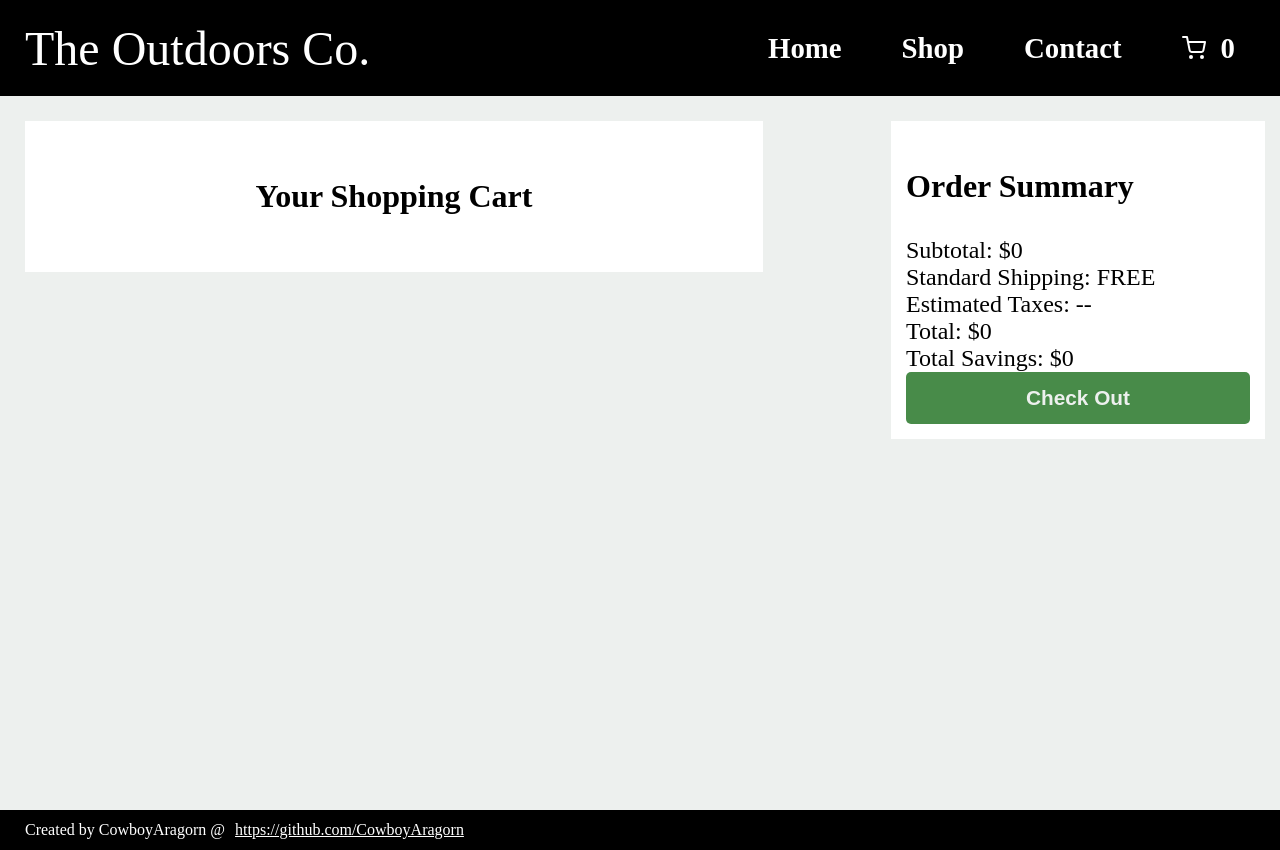
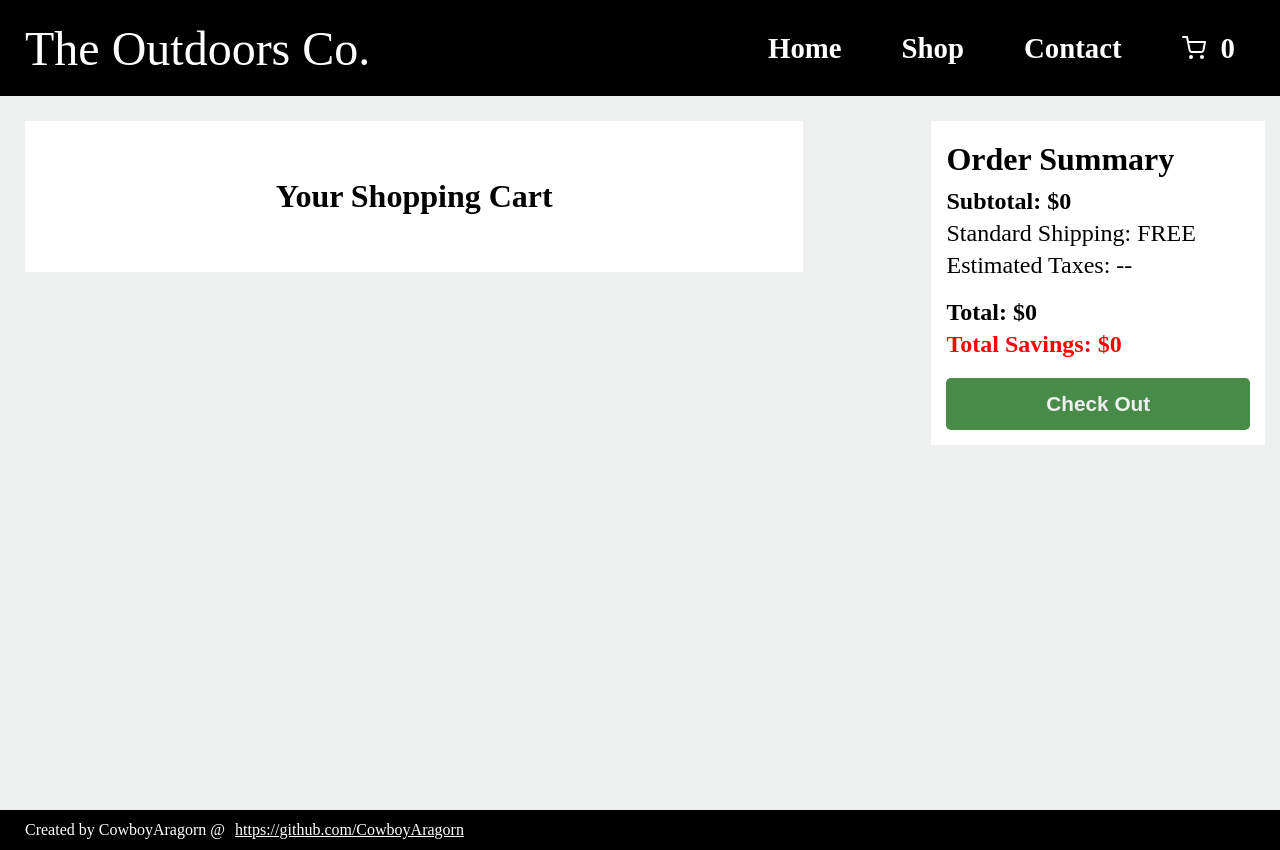
Before and after one commit to CowboyAragorn/shopping-cart, a React (Create React App) app: page /checkout in a window 1280 px wide. Built offline with nearby package versions, Linux system fonts and the light colour scheme.

Commit message:
style: fit images to prevent stretch

```diff
--- a/src/components/Home.js
+++ b/src/components/Home.js
@@ -8,7 +8,8 @@ const HomeContainer = styled.div`
   height: ${(props) => props.theme.sizing.mainHeight};
   background-image: url(${mtBackground});
   background-repeat: no-repeat;
-  background-size: 100% 90vh;
+  background-size: cover;
+  background-position: 25% 25%;
   box-shadow: 0pt 30px;
 `;
 
--- a/src/components/Shop.js
+++ b/src/components/Shop.js
@@ -42,6 +42,7 @@ const ItemContainer = styled.div`
   border-radius: 10px;
 `;
 const ItemImage = styled.img`
+  object-fit: contain;
   width: 350px;
   height: 450px;
   margin: 0;
--- a/src/components/checkout/Checkout.js
+++ b/src/components/checkout/Checkout.js
@@ -46,7 +46,7 @@ const ItemInfoWrapper = styled.div`
   width: 70%;
   align-items: flex-end;
   justify-items: center;
-  border: 1pt solid black;
+  border-bottom: 1pt solid black;
 `;
 const ItemFlexContainer = styled.div`
   display: flex;
@@ -60,6 +60,7 @@ const QuanitityFlexContainer = styled.div`
   gap: 5px;
 `;
 const ItemImage = styled.img`
+  object-fit: contain;
   width: 100px;
   height: 100px;
   margin: 0;
--- a/src/components/checkout/PaymentContainer.js
+++ b/src/components/checkout/PaymentContainer.js
@@ -1,6 +1,46 @@
 import React from "react";
 import styled from "styled-components";
 
+const CheckoutContainer = styled.div`
+  position: sticky;
+  display: flex;
+  top: 15px;
+  flex-direction: column;
+  justify-content: flex-start;
+  align-self: flex-start;
+  width: 25%;
+  padding: 15px;
+  margin-right: 15px;
+  background-color: white;
+`;
+const TotalingContainer = styled.div`
+  display: flex;
+  flex-direction: column;
+  gap: 5px;
+  margin-bottom: 20px;
+`;
+
+const StyledHeader = styled.h3`
+  font-size: 2rem;
+  margin-top: 5px;
+  margin-bottom: 10px;
+`;
+
+const StyledTotal = styled.p`
+  margin: 0;
+  font-size: 1.5rem;
+  font-weight: bold;
+`;
+const StyledSavings = styled.p`
+  margin: 0;
+  font-size: 1.5rem;
+  color: red;
+  font-weight: bold;
+`;
+const ItemTitle = styled.p`
+  margin: 0;
+  font-size: 1.5rem;
+`;
 const CheckoutBtn = styled.button`
   padding: 14px;
   font-size: 1.3rem;
@@ -18,38 +58,22 @@ const CheckoutBtn = styled.button`
     padding: 11px;
   }
 `;
-const CheckoutContainer = styled.div`
-  position: sticky;
-  display: flex;
-  top: 15px;
-  flex-direction: column;
-  justify-content: center;
-  align-self: flex-start;
-  width: 30%;
-  padding: 15px;
-  margin-right: 15px;
-  background-color: white;
-`;
-const StyledHeader = styled.h3`
-  font-size: 2rem;
-`;
-const ItemTitle = styled.p`
-  display: flex0;
-  margin: 0;
-  font-size: 1.5rem;
-`;
 
 const PaymentContainer = (props) => {
   return (
     <CheckoutContainer>
       <StyledHeader>Order Summary</StyledHeader>
-      <ItemTitle>Subtotal: ${props.totalCalc}</ItemTitle>
-      <ItemTitle>Standard Shipping: FREE</ItemTitle>
-      <ItemTitle>Estimated Taxes: --</ItemTitle>
-      <ItemTitle>Total: ${props.totalCalc}</ItemTitle>
-      <ItemTitle>
-        Total Savings: ${Math.floor(((props.totalCalc / 7) * 100) / 100)}
-      </ItemTitle>
+      <TotalingContainer>
+        <StyledTotal>Subtotal: ${props.totalCalc}</StyledTotal>
+        <ItemTitle>Standard Shipping: FREE</ItemTitle>
+        <ItemTitle>Estimated Taxes: --</ItemTitle>
+      </TotalingContainer>
+      <TotalingContainer>
+        <StyledTotal>Total: ${props.totalCalc}</StyledTotal>
+        <StyledSavings>
+          Total Savings: ${Math.floor(((props.totalCalc / 7) * 100) / 100)}
+        </StyledSavings>
+      </TotalingContainer>
       <CheckoutBtn>Check Out</CheckoutBtn>
     </CheckoutContainer>
   );
```
